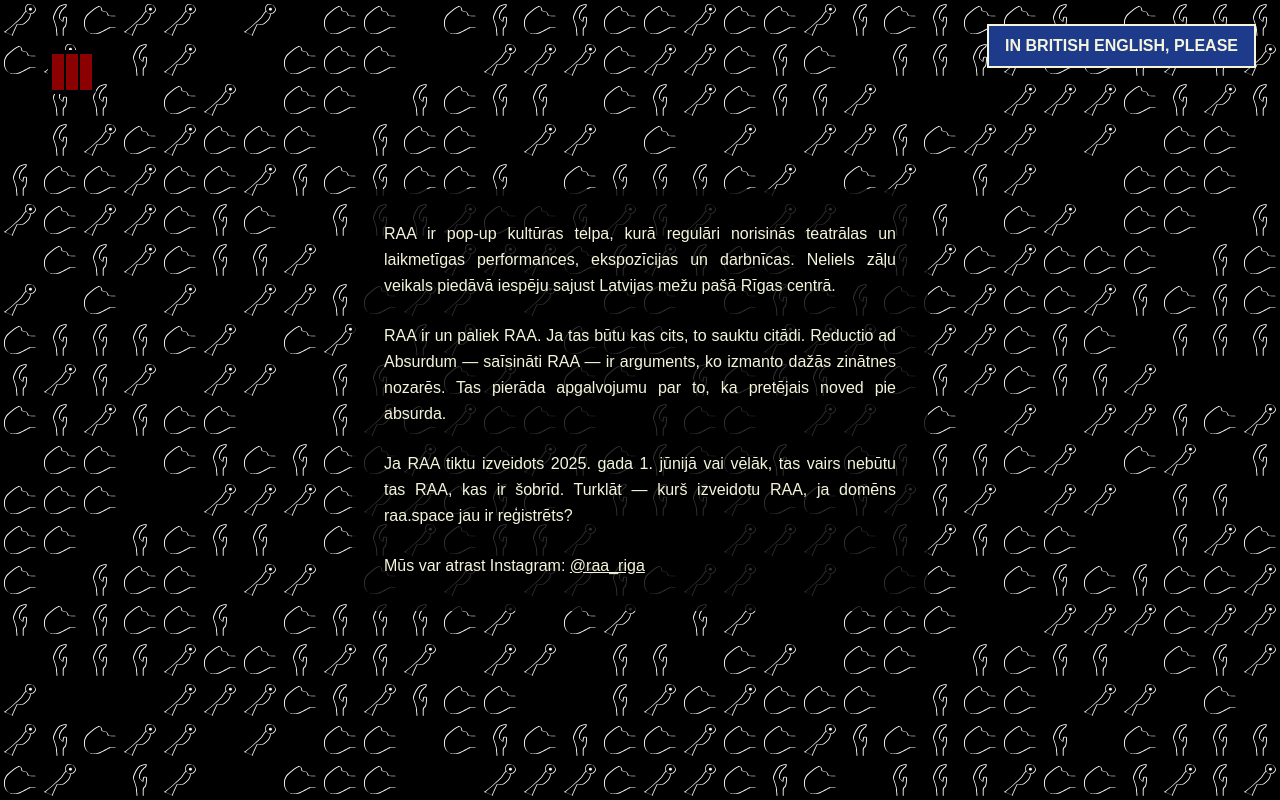
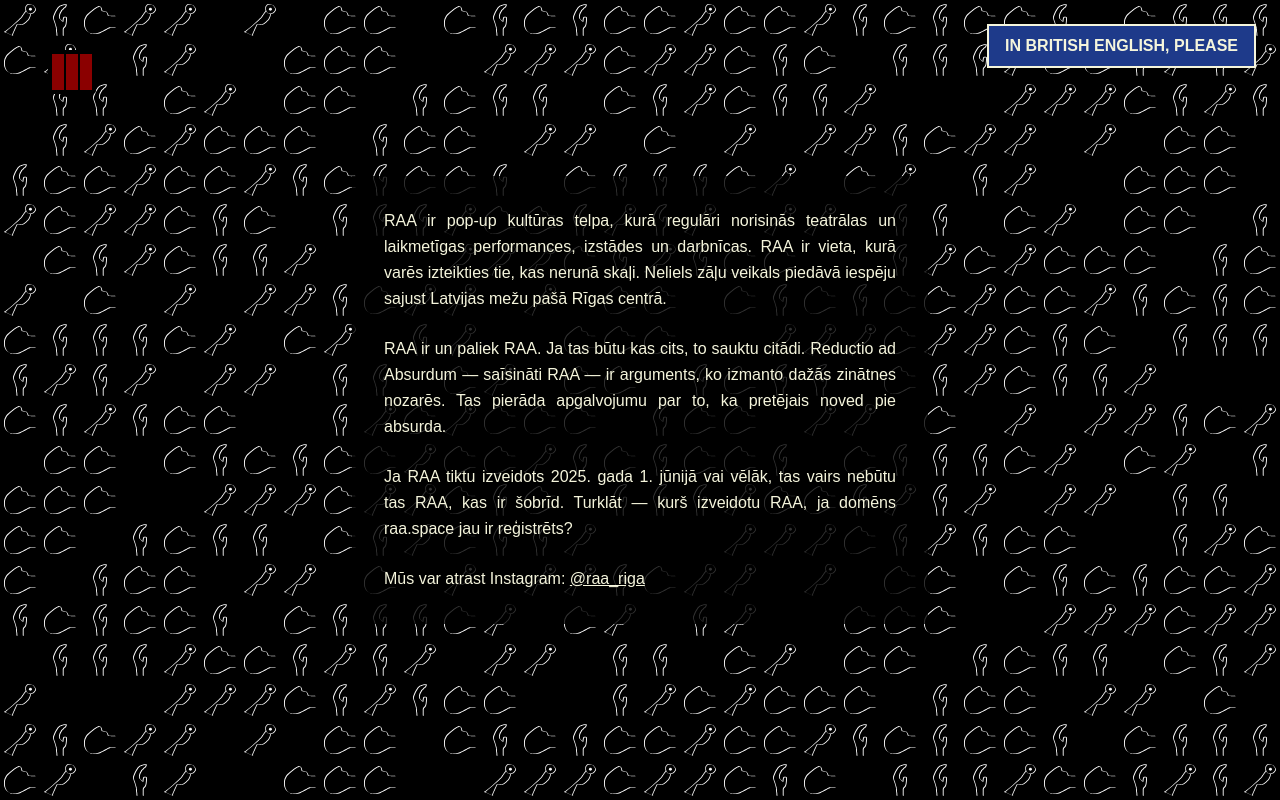
Before and after one commit to leomarlo/raa-space-web, a Next.js app in the folder frontend/: page /telpa in a window 1280 px wide. Built offline with nearby package versions, Linux system fonts and the light colour scheme.

Commit message:
updated the text

```diff
--- a/frontend/src/locales/eng.json
+++ b/frontend/src/locales/eng.json
@@ -1,6 +1,6 @@
 {
   "title": "ENTER RAA SPACE",
-  "description": "RAA is a pop-up venue that hosts regular theatrical and contemporary performances, exhibitions and workshops. A little herbal shop offers the possibility to take in some Latvian forest in the centre of Riga.",
+  "description": "RAA is a cultural space that hosts regular theatrical and contemporary performances, exhibitions and workshops. At RAA you don’t have to be loud to be heard. A little herbal shop offers the possibility to take in some Latvian forest in the centre of Riga.",
   "openingNote": "We are opening on July 11th, 2025.",
   "enterButton": "ENTER",
   "menu": {
@@ -14,9 +14,8 @@
     "location": "Location"
   },
   "telpa": {
-    "paragraph1": "RAA is a pop-up venue that hosts regular theatrical and contemporary performances, exhibitions and workshops. A little herbal shop offers the possibility to take in some Latvian forest in the centre of Riga.",
+    "paragraph1": "RAA is a cultural space that hosts regular theatrical and contemporary performances, exhibitions and workshops. At RAA you don’t have to be loud to be heard. A little herbal shop offers the possibility to take in some Latvian forest in the centre of Riga.",
     "paragraph2": "Raa is raa. If it was something else it wouldn't be called so. In some fields of inquiry an argument that aims to establish a claim by proving that the contrary would lead to absurdity is called Reductio ad Absurdum, sometimes also abbreviated to RAA.",
-    "paragraph3": "Had Raa been created on June 1st 2025 or later, it couldn't have been what it is now and besides who would create Raa after registering the domain raa.space?",
     "findUsOnInstagram": "Find us on Instagram: ",
     "instagram": "@raa_riga"
     },
--- a/frontend/src/locales/lat.json
+++ b/frontend/src/locales/lat.json
@@ -1,6 +1,6 @@
 {
   "title": "IEEJ RAA TELPĀ",
-  "description": "RAA ir pop-up kultūras telpa, kurā regulāri norisinās teatrālas un laikmetīgas performances, ekspozīcijas un darbnīcas. Neliels zāļu veikals piedāvā iespēju sajust Latvijas mežu pašā Rīgas centrā.",
+  "description": "RAA ir pop-up kultūras telpa, kurā regulāri norisinās teatrālas un laikmetīgas performances, izstādes un darbnīcas. RAA ir vieta, kurā varēs izteikties tie, kas nerunā skaļi. Neliels zāļu veikals piedāvā iespēju sajust Latvijas mežu pašā Rīgas centrā.",
   "openingNote": "Atvēršana: 2025. gada 11. jūlijā.",
   "enterButton": "IEEJ",
   "menu": {
@@ -14,7 +14,7 @@
     "location": "Atrašanās vieta"
   },
   "telpa": {
-    "paragraph1": "RAA ir pop-up kultūras telpa, kurā regulāri norisinās teatrālas un laikmetīgas performances, ekspozīcijas un darbnīcas. Neliels zāļu veikals piedāvā iespēju sajust Latvijas mežu pašā Rīgas centrā.",
+    "paragraph1": "RAA ir pop-up kultūras telpa, kurā regulāri norisinās teatrālas un laikmetīgas performances, izstādes un darbnīcas. RAA ir vieta, kurā varēs izteikties tie, kas nerunā skaļi. Neliels zāļu veikals piedāvā iespēju sajust Latvijas mežu pašā Rīgas centrā.",
     "paragraph2": "RAA ir un paliek RAA. Ja tas būtu kas cits, to sauktu citādi. Reductio ad Absurdum — saīsināti RAA — ir arguments, ko izmanto dažās zinātnes nozarēs. Tas pierāda apgalvojumu par to, ka pretējais noved pie absurda.",
     "paragraph3": "Ja RAA tiktu izveidots 2025. gada 1. jūnijā vai vēlāk, tas vairs nebūtu tas RAA, kas ir šobrīd. Turklāt — kurš izveidotu RAA, ja domēns raa.space jau ir reģistrēts?",
     "findUsOnInstagram": "Mūs var atrast Instagram: ",
--- a/frontend/src/templates/ComingSoon.tsx
+++ b/frontend/src/templates/ComingSoon.tsx
@@ -13,7 +13,7 @@
   };
 
   const toggleLabel = locale === 'eng' ? 'Latviski, lūdzu' : 'In British English, please';
-  const toggleBgColor = locale === 'eng' ? '#8B0000' : '#00008B'; // red or blue
+  const toggleBgColor = locale === 'eng' ? '#8B0000' : '#596369'; // red or blue
 
   return (
     <div className="relative flex min-h-screen flex-col items-center justify-center bg-black text-[#f5f5dc] px-4 overflow-hidden">
```
